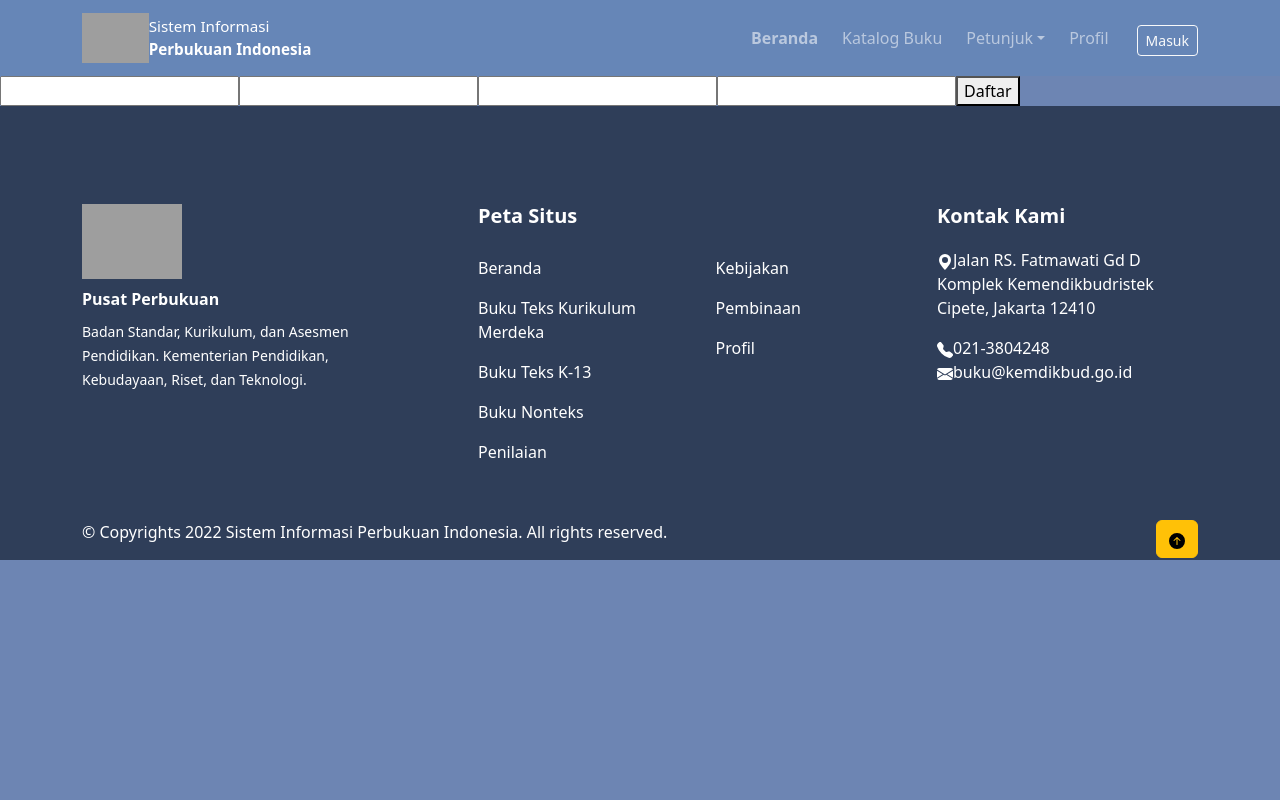
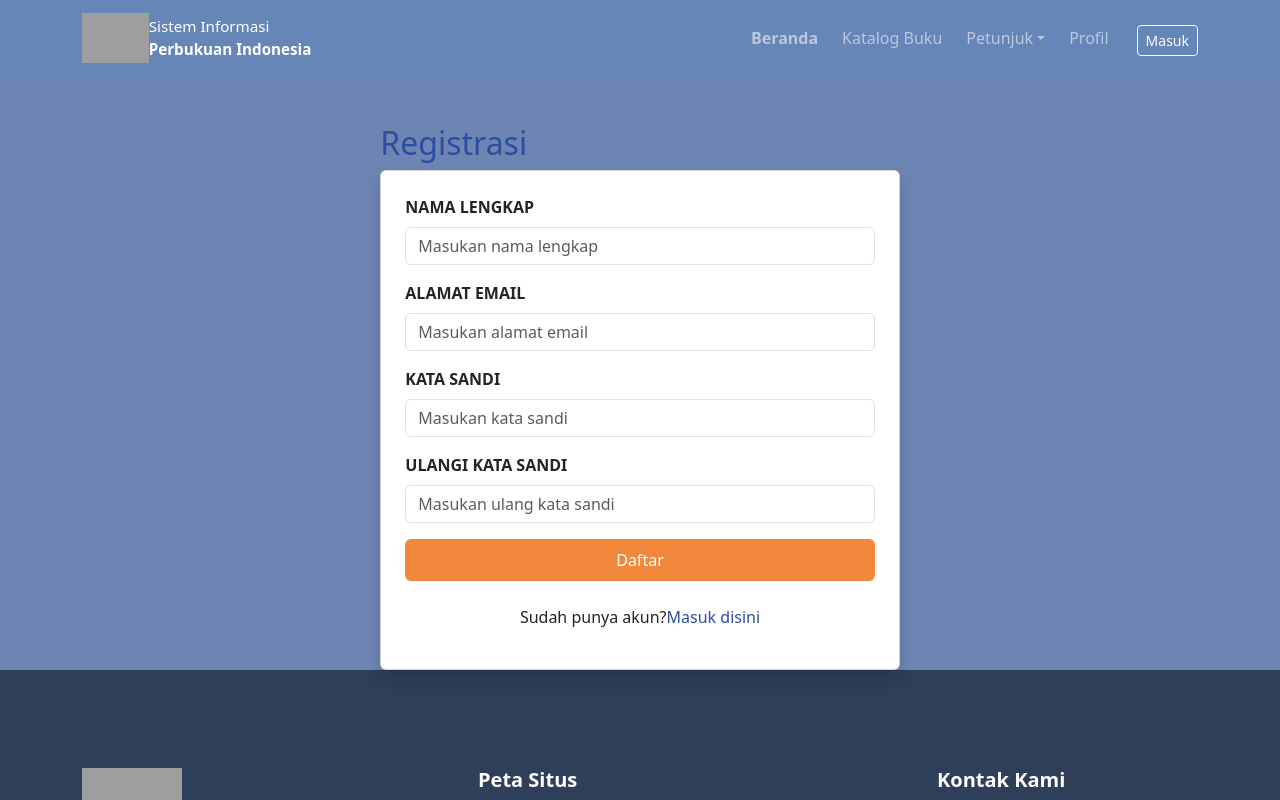
Before and after one commit to TeloKeju/ProjectBI, a React (Vite) app in the folder panji/: page /register in a window 1280 px wide. Shown: the top 800 px of the page. Built offline with nearby package versions, Linux system fonts and the light colour scheme; grey boxes are pictures that could not be loaded.

Commit message:
Update register.jsx

```diff
--- a/panji/src/Pages/register.jsx
+++ b/panji/src/Pages/register.jsx
@@ -46,35 +46,99 @@ const register = () => {
     }
 
     return (
-        <>
-            <Header></Header>
-            <label htmlFor="">{namaMessage}</label>
-            <input type="text" value={nama} onChange={(e) => {
-                setNama(e.target.value)
-                setNamaMessage("")
-            }} />
-
-            <label htmlFor="">{emailMessage}</label>
-            <input type="email" value={email} onChange={(e) => {
-                setEmail(e.target.value)
-                setEmailMessage("")
-            }} />
-
-            <label htmlFor="">{passwordMessage}</label>
-            <input type="password" value={password} onChange={(e) => {
-                setPassword(e.target.value)
-                setPasswordMessage('')
-            }} />
-
-            <label htmlFor="">{confirmPasswordMessage}</label>
-            <input type="password" value={confirmPassword} onChange={(e) => {
-                setConfirmPassword(e.target.value)
-                setConfirmPasswordMessage("")
-            }} />
-            <button type="submit" onClick={submit}>Daftar</button>
-            <Footer></Footer>
-        </>)
-
+    <>
+      <Header></Header>
+      <section className="row justify-content-center pt-2 pt-md-5 p-3 p-md-0 register">
+        <section className="col-lg-5">
+          <h2 className="text-blue mt-4 mt-md-0">Registrasi</h2>
+          <section className="card mt-2 shadow">
+            <section className="card-body p-4">
+              <form>
+                <section className="form-group mb-3">
+                  <label htmlFor="" className="form-label fw-bold">
+                    {namaMessage}NAMA LENGKAP
+                  </label>
+                  <input
+                    type="text"
+                    value={nama}
+                    onChange={(e) => {
+                      setNama(e.target.value);
+                      setNamaMessage("");
+                    }}
+                    className="form-control"
+                    placeholder="Masukan nama lengkap"
+                  />
+                </section>
+                <section className="form-group mb-3">
+                  <label htmlFor="" className="form-label fw-bold">
+                    {emailMessage}ALAMAT EMAIL
+                  </label>
+                  <input
+                    type="text"
+                    value={email}
+                    onChange={(e) => {
+                      setEmail(e.target.value);
+                      setEmailMessage("");
+                    }}
+                    className="form-control"
+                    placeholder="Masukan alamat email"
+                  />
+                </section>
+                <section className="form-group mb-3">
+                  <label htmlFor="" className="form-label fw-bold">
+                    {passwordMessage}KATA SANDI
+                  </label>
+                  <input
+                    type="text"
+                    value={password}
+                    onChange={(e) => {
+                      setPassword(e.target.value);
+                      setPasswordMessage("");
+                    }}
+                    className="form-control"
+                    placeholder="Masukan kata sandi"
+                  />
+                </section>
+                <section className="form-group mb-3">
+                  <label htmlFor="" className="form-label fw-bold">
+                    {passwordMessage}ULANGI KATA SANDI
+                  </label>
+                  <input
+                    type="text"
+                    value={confirmPassword}
+                    onChange={(e) => {
+                      setConfirmPassword(e.target.value);
+                      setConfirmPasswordMessage("");
+                    }}
+                    className="form-control"
+                    placeholder="Masukan ulang kata sandi"
+                  />
+                </section>
+                <section className="form-group d-grid gap-2">
+                  <button
+                    type="submit"
+                    onClick={submit}
+                    className="btn btn-orange py-2 text-white"
+                  >
+                    Daftar
+                  </button>
+                </section>
+              </form>
+              <section className="form-group text-center mt-4">
+                <p>
+                  Sudah punya akun?
+                  <a href="/login" className="text-decoration-none text-blue">
+                    Masuk disini
+                  </a>
+                </p>
+              </section>
+            </section>
+          </section>
+        </section>
+      </section>
+      <Footer></Footer>
+    </>
+  );
 }
 
 export default register;
```
